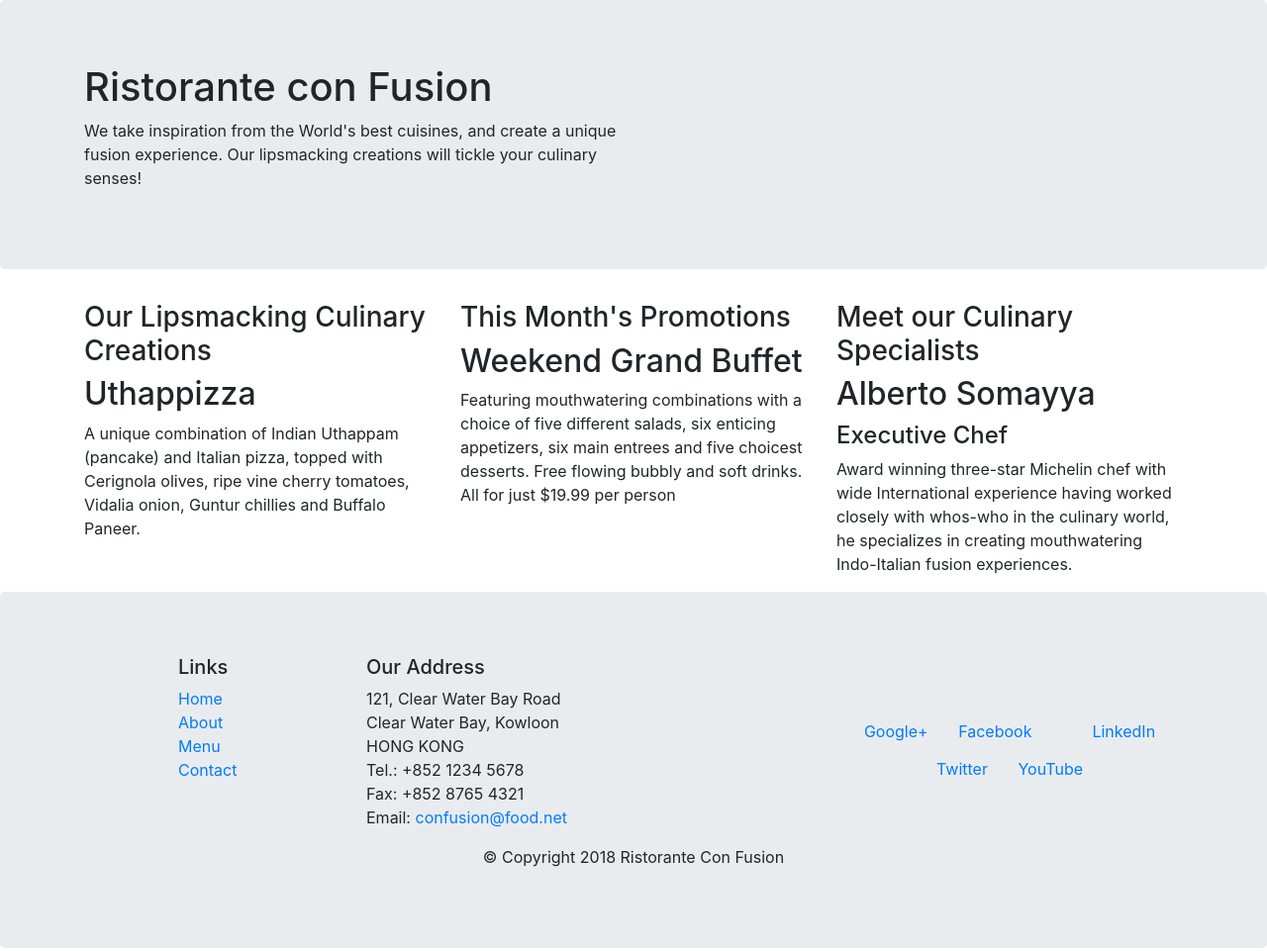
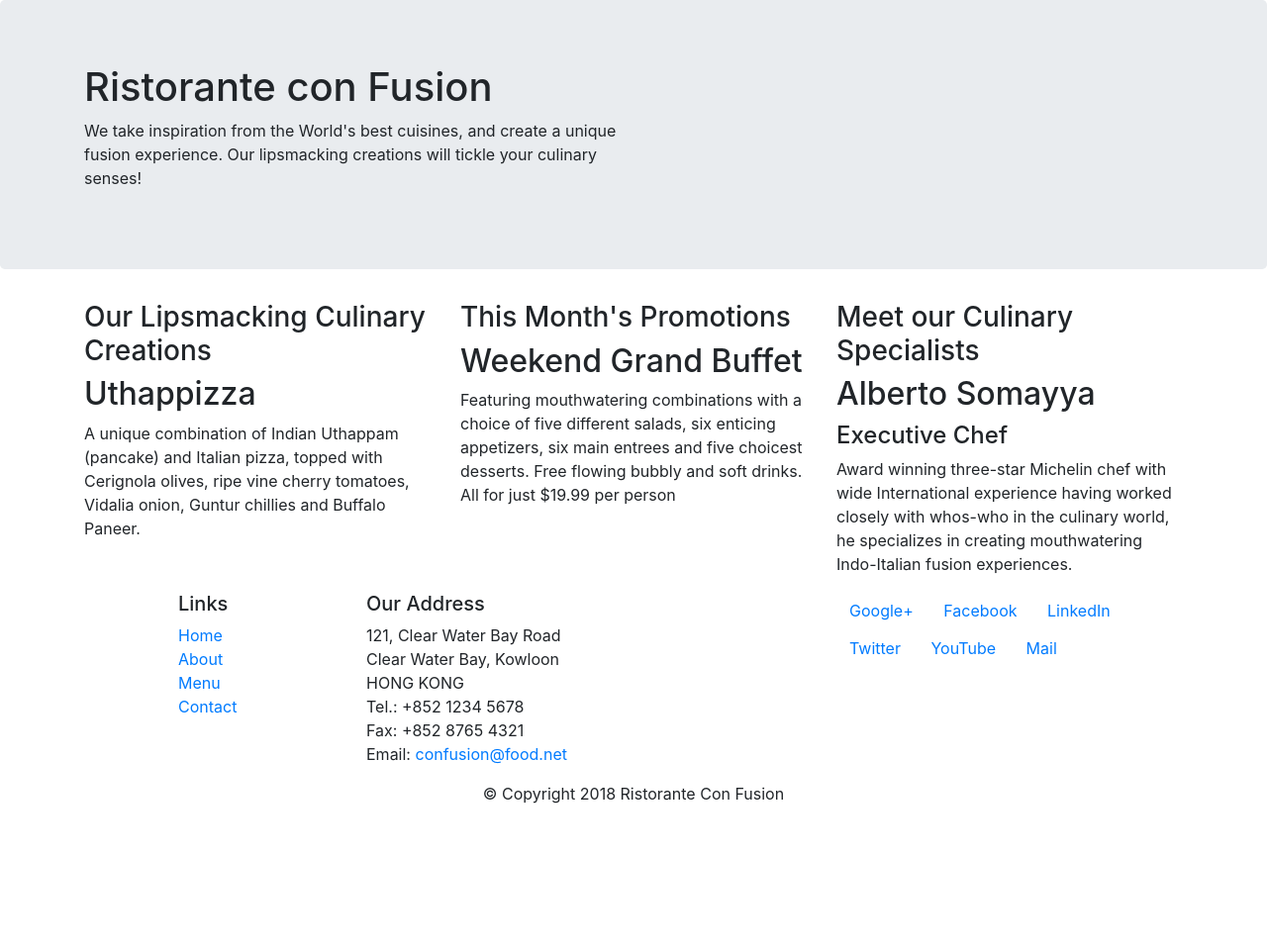
Before and after one commit to vanhuutoan27/RistoranteConFusion, a website: page index.html in a window 1280 px wide. Shown: the whole page at 99% size. After the commit the page ends 830 px from the top, so only its background shows below. Drawn offline with nearby package versions, Linux system fonts and the light colour scheme.

Commit message:
Boostrap Grid Part 1

```diff
--- a/index.html
+++ b/index.html
@@ -74,51 +74,7 @@
       </div>
     </div>
 
-    <!-- <footer class="jumbotron">
-      <div class="container">
-        <div class="row">
-          <div class="col-4 offset-1 col-sm-2">
-            <h5>Links</h5>
-            <ul>
-              <li><a href="#">Home</a></li>
-              <li><a href="#">About</a></li>
-              <li><a href="#">Menu</a></li>
-              <li><a href="#">Contact</a></li>
-            </ul>
-          </div>
-          <div class="col-7 col-sm-5">
-            <h5>Our Address</h5>
-            <address>
-              121, Clear Water Bay Road<br />
-              Clear Water Bay, Kowloon<br />
-              HONG KONG<br />
-              Tel.: +852 1234 5678<br />
-              Fax: +852 8765 4321<br />
-              Email: <a href="mailto:confusion@food.net">confusion@food.net</a>
-            </address>
-          </div>
-          <div class="col-7 col-sm-5">
-            <div>
-              <a href="http://google.com/+">Google+</a>
-              <a href="http://www.facebook.com/profile.php?id=">Facebook</a>
-              <a href="http://www.linkedin.com/in/">LinkedIn</a>
-              <a href="http://twitter.com/">Twitter</a>
-              <a href="http://youtube.com/">YouTube</a>
-              <a href="mailto:">Mail</a>
-            </div>
-          </div>
-          <div class="row justify-content-center">
-            <div class="col-auto">
-              <div>
-                <p>© Copyright 2018 Ristorante Con Fusion</p>
-              </div>
-            </div>
-          </div>
-        </div>
-      </div>
-    </footer> -->
-
-    <footer class="jumbotron">
+    <footer>
       <div class="container">
         <div class="row">
           <div class="col-4 offset-1 col-sm-2">
@@ -142,8 +98,8 @@
               <a href="mailto:confusion@food.net">confusion@food.net</a>
             </address>
           </div>
-          <div class="col-12 col-sm-4 align-self-center">
-            <div class="text-center">
+          <div class="col-12 col-sm-4">
+            <div>
               <a class="btn btn-social-icon btn-google" href="http://google.com/+"
                 ><i class="fa fa-google-plus fa-lg"></i>Google+</a
               >
@@ -153,16 +109,16 @@
                 ><i class="fa fa-facebook fa-lg"></i>Facebook</a
               >
               <a class="btn btn-social-icon btn-linkedin" href="http://www.linkedin.com/in/"
-                ><i class="fa fa-linkedin fa-lg"></i
-              ></a>
+                ><i class="fa fa-linkedin fa-lg"></i>LinkedIn</a
+              >
               <a class="btn btn-social-icon btn-twitter" href="http://twitter.com/"
-                ><i class="fa fa-twitter fa-lg"></i>LinkedIn</a
+                ><i class="fa fa-twitter fa-lg"></i>Twitter</a
               >
               <a class="btn btn-social-icon btn-youtube" href="http://youtube.com/"
-                ><i class="fa fa-youtube fa-lg"></i>Twitter</a
+                ><i class="fa fa-youtube fa-lg"></i>YouTube</a
               >
               <a class="btn btn-social-icon" href="mailto:"
-                ><i class="fa fa-envelope-o fa-lg"></i>YouTube</a
+                ><i class="fa fa-envelope-o fa-lg"></i>Mail</a
               >
             </div>
           </div>
```
